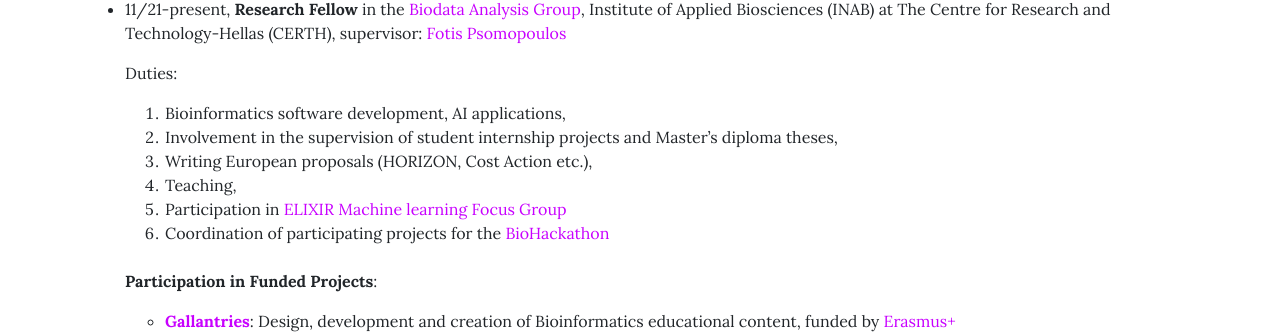
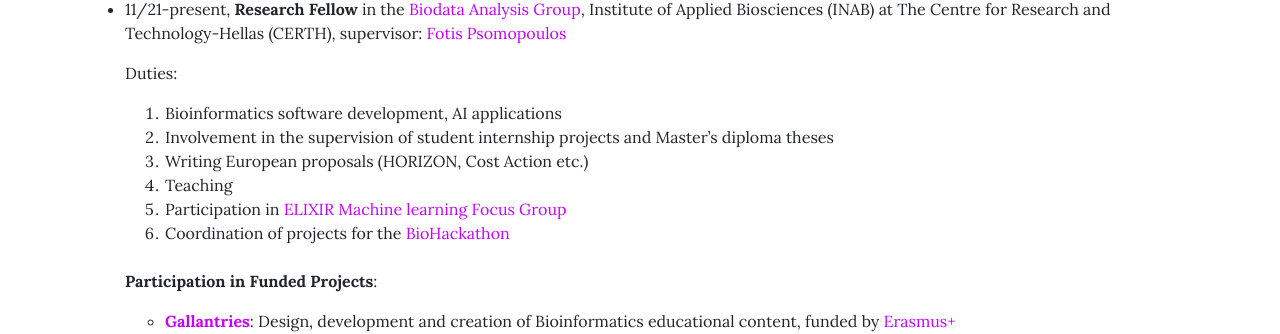
Before and after one commit to sfragkoul/sfragkoul.github.io, a Jekyll site: the page built from pages/CV.md, in a window 1280 px wide. Shown: the part 714-1048 px from the top of the page. Built offline with Jekyll 4.4.1, drawn with Linux system fonts in a browser that asks for light colours.

Commit message:
Update CV.md

```diff
--- a/pages/CV.md
+++ b/pages/CV.md
@@ -30,12 +30,12 @@
 
    Duties:
 
-   1. Bioinformatics software development, AI applications,
-   2. Involvement in the supervision of student internship projects and Master's diploma theses,
-   3. Writing European proposals  (HORIZON, Cost Action etc.),
-   4. Teaching,
+   1. Bioinformatics software development, AI applications
+   2. Involvement in the supervision of student internship projects and Master's diploma theses
+   3. Writing European proposals  (HORIZON, Cost Action etc.)
+   4. Teaching
    5. Participation in [ELIXIR Machine learning Focus Group](https://elixir-europe.org/focus-groups/machine-learning)
-   6. Coordination of participating projects for the [BioHackathon](https://biohackathon-europe.org/)
+   6. Coordination of projects for the [BioHackathon](https://biohackathon-europe.org/)
 <br/><br/>
 
    **Participation in Funded Projects**:
```
